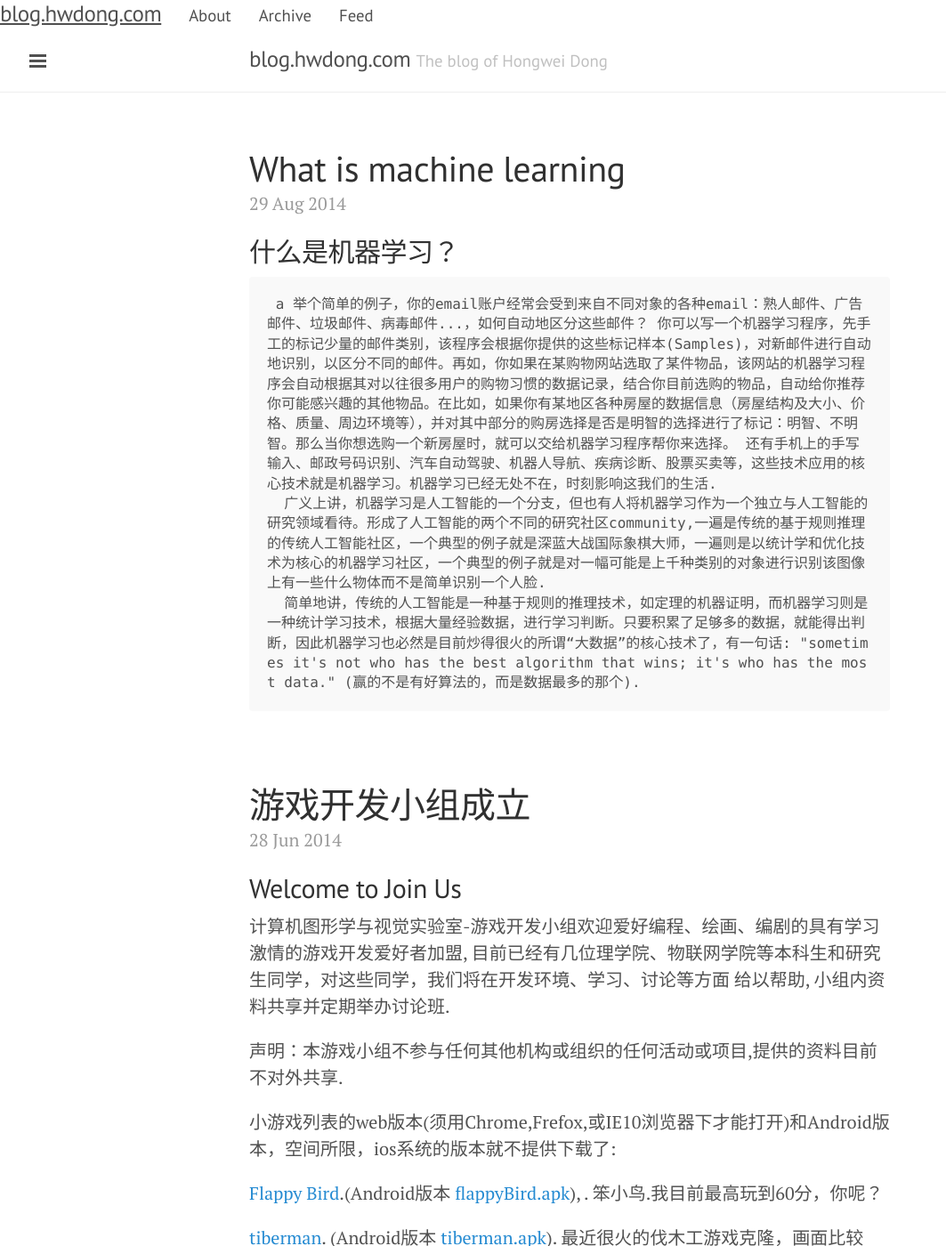
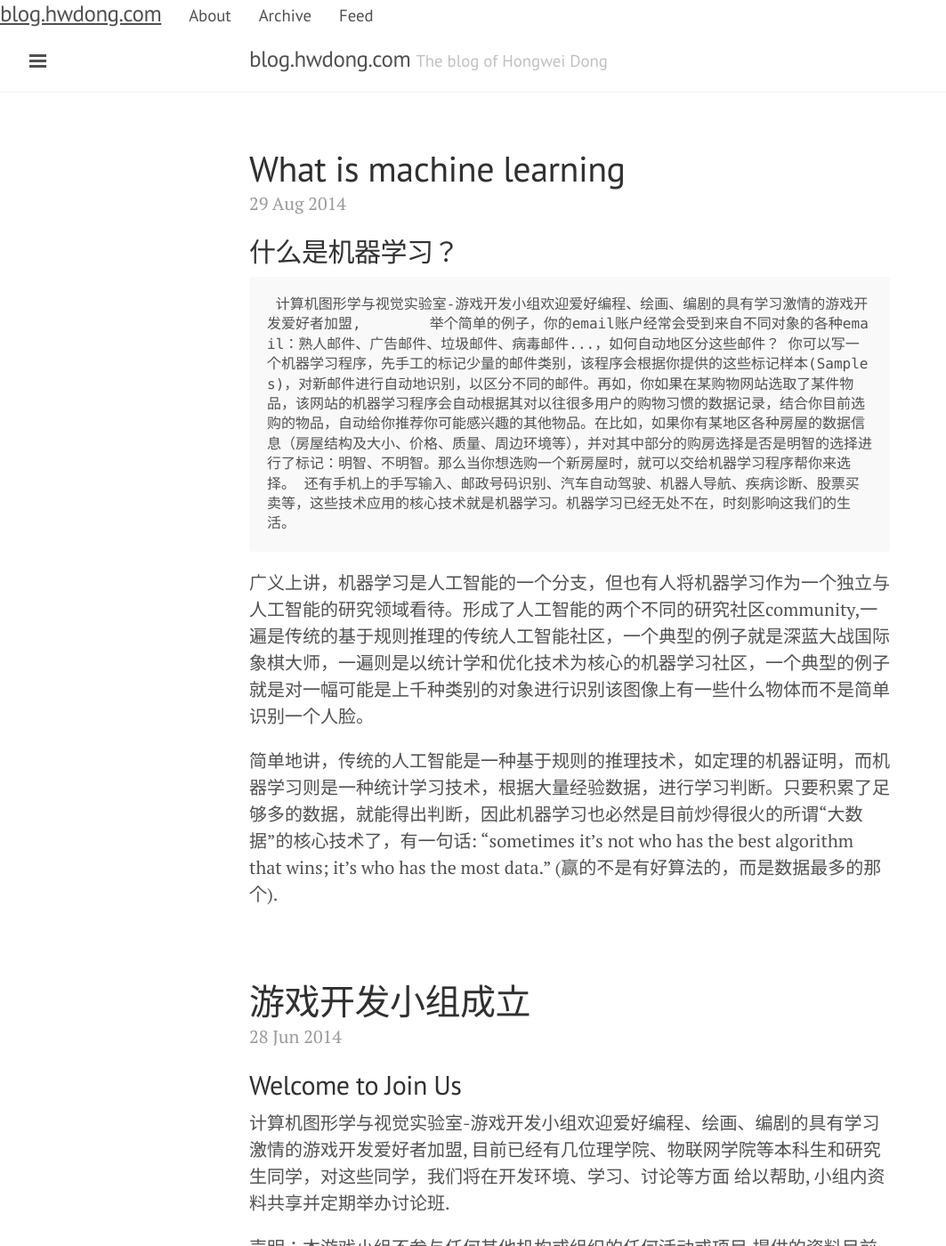
Before and after one commit to hwdong/hwdong-old.github.io, a Jekyll site: the page built from index.html, in a window 1280 px wide and 1400 px high. Shown: the whole window at 89% size, without its empty margins (0-1063 px from the left). Built offline with Jekyll 4.4.1, drawn with Linux system fonts in a browser that asks for light colours; Markdown is read by kramdown in place of the engine named in the settings; the list of posts is cut into pages by our own code.

Commit message:
Updated 2014-08-29-What is Machine Learning.md

```diff
--- a/_posts/2014-08-29-What is Machine Learning.md
+++ b/_posts/2014-08-29-What is Machine Learning.md
@@ -4,6 +4,9 @@
 
 ## 什么是机器学习？
 
-     a 举个简单的例子，你的email账户经常会受到来自不同对象的各种email：熟人邮件、广告邮件、垃圾邮件、病毒邮件...，如何自动地区分这些邮件？ 你可以写一个机器学习程序，先手工的标记少量的邮件类别，该程序会根据你提供的这些标记样本(Samples)，对新邮件进行自动地识别，以区分不同的邮件。再如，你如果在某购物网站选取了某件物品，该网站的机器学习程序会自动根据其对以往很多用户的购物习惯的数据记录，结合你目前选购的物品，自动给你推荐你可能感兴趣的其他物品。在比如，如果你有某地区各种房屋的数据信息（房屋结构及大小、价格、质量、周边环境等），并对其中部分的购房选择是否是明智的选择进行了标记：明智、不明智。那么当你想选购一个新房屋时，就可以交给机器学习程序帮你来选择。 还有手机上的手写输入、邮政号码识别、汽车自动驾驶、机器人导航、疾病诊断、股票买卖等，这些技术应用的核心技术就是机器学习。机器学习已经无处不在，时刻影响这我们的生活.
-      广义上讲，机器学习是人工智能的一个分支，但也有人将机器学习作为一个独立与人工智能的研究领域看待。形成了人工智能的两个不同的研究社区community,一遍是传统的基于规则推理的传统人工智能社区，一个典型的例子就是深蓝大战国际象棋大师，一遍则是以统计学和优化技术为核心的机器学习社区，一个典型的例子就是对一幅可能是上千种类别的对象进行识别该图像上有一些什么物体而不是简单识别一个人脸.
-      简单地讲，传统的人工智能是一种基于规则的推理技术，如定理的机器证明，而机器学习则是一种统计学习技术，根据大量经验数据，进行学习判断。只要积累了足够多的数据，就能得出判断，因此机器学习也必然是目前炒得很火的所谓“大数据”的核心技术了，有一句话: "sometimes it's not who has the best algorithm that wins; it's who has the most data." (赢的不是有好算法的，而是数据最多的那个).
+     计算机图形学与视觉实验室-游戏开发小组欢迎爱好编程、绘画、编剧的具有学习激情的游戏开发爱好者加盟,
+   举个简单的例子，你的email账户经常会受到来自不同对象的各种email：熟人邮件、广告邮件、垃圾邮件、病毒邮件...，如何自动地区分这些邮件？ 你可以写一个机器学习程序，先手工的标记少量的邮件类别，该程序会根据你提供的这些标记样本(Samples)，对新邮件进行自动地识别，以区分不同的邮件。再如，你如果在某购物网站选取了某件物品，该网站的机器学习程序会自动根据其对以往很多用户的购物习惯的数据记录，结合你目前选购的物品，自动给你推荐你可能感兴趣的其他物品。在比如，如果你有某地区各种房屋的数据信息（房屋结构及大小、价格、质量、周边环境等），并对其中部分的购房选择是否是明智的选择进行了标记：明智、不明智。那么当你想选购一个新房屋时，就可以交给机器学习程序帮你来选择。 还有手机上的手写输入、邮政号码识别、汽车自动驾驶、机器人导航、疾病诊断、股票买卖等，这些技术应用的核心技术就是机器学习。机器学习已经无处不在，时刻影响这我们的生活。
+
+  广义上讲，机器学习是人工智能的一个分支，但也有人将机器学习作为一个独立与人工智能的研究领域看待。形成了人工智能的两个不同的研究社区community,一遍是传统的基于规则推理的传统人工智能社区，一个典型的例子就是深蓝大战国际象棋大师，一遍则是以统计学和优化技术为核心的机器学习社区，一个典型的例子就是对一幅可能是上千种类别的对象进行识别该图像上有一些什么物体而不是简单识别一个人脸。
+
+ 简单地讲，传统的人工智能是一种基于规则的推理技术，如定理的机器证明，而机器学习则是一种统计学习技术，根据大量经验数据，进行学习判断。只要积累了足够多的数据，就能得出判断，因此机器学习也必然是目前炒得很火的所谓“大数据”的核心技术了，有一句话: "sometimes it's not who has the best algorithm that wins; it's who has the most data." (赢的不是有好算法的，而是数据最多的那个).
```
